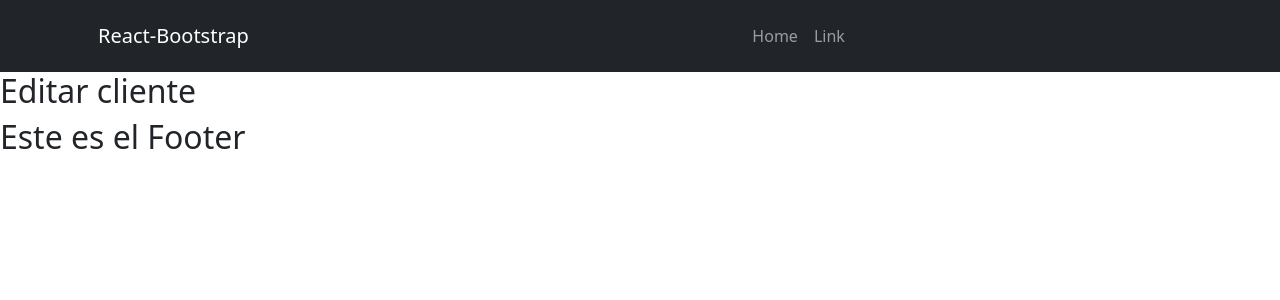
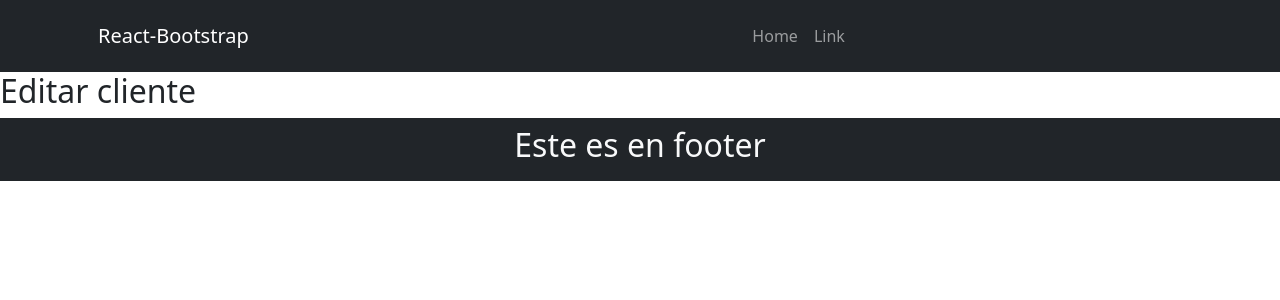
Before and after one commit to jlpereyra22/Calistenia-Evolutiva-Front, a React (Create React App) app: page /administrar/editarcliente/1 in a window 1280 px wide. Shown: the top 300 px of the page. Built offline with nearby package versions, Linux system fonts and the light colour scheme.

Commit message:
agregue footer con un poco de Style

```diff
--- a/src/components/commons/Footer.jsx
+++ b/src/components/commons/Footer.jsx
@@ -1,8 +1,13 @@
+import { Container } from "react-bootstrap";
 
 
 const Footer = () => {
     return (
-       <h2>Este es el Footer</h2>
+        <section className="bg-dark text-light">
+       <Container  className="text-center p-2">
+<h2>Este es en footer</h2>
+       </Container>
+       </section>
     );
 };
 
```
